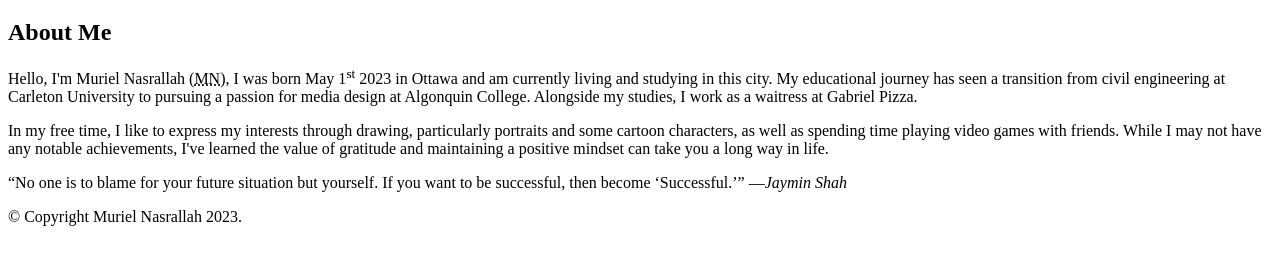
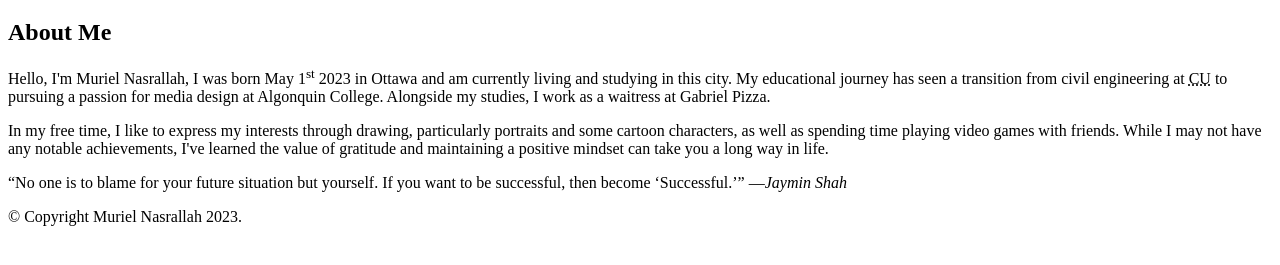
Before and after one commit to nasr0071/nasr0071.github.io, a plain HTML site: page html-assignment/index.html in a window 1280 px wide. Shown: the part 61-326 px from the top of the page. Drawn offline with Linux system fonts and the light colour scheme.

Commit message:
remove  abbr from my name and add to carleton university

```diff
--- a/html-assignment/index.html
+++ b/html-assignment/index.html
@@ -14,7 +14,7 @@
             About Me
         </h2>
         <p>
-            Hello, I'm Muriel Nasrallah (<abbr title="Muriel Nasrallah">MN</abbr>), I was born May 1<sup>st</sup> 2023 in Ottawa and am currently living and studying in this city. My educational journey has seen a transition from civil engineering at Carleton University to pursuing a passion for media design at Algonquin College. Alongside my studies, I work as a waitress at Gabriel Pizza.
+            Hello, I'm Muriel Nasrallah, I was born May 1<sup>st</sup> 2023 in Ottawa and am currently living and studying in this city. My educational journey has seen a transition from civil engineering at <abbr title="Carleton University">CU</abbr> to pursuing a passion for media design at Algonquin College. Alongside my studies, I work as a waitress at Gabriel Pizza.
         </p>
         <p>
             In my free time, I like to express my interests through drawing, particularly portraits and some cartoon characters, as well as spending time playing video games with friends. While I may not have any notable achievements, I've learned the value of gratitude and maintaining a positive mindset can take you a long way in life.
```
